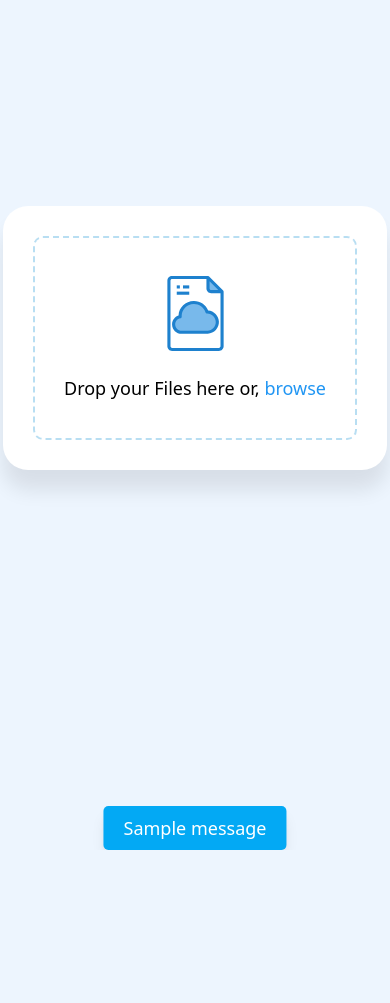
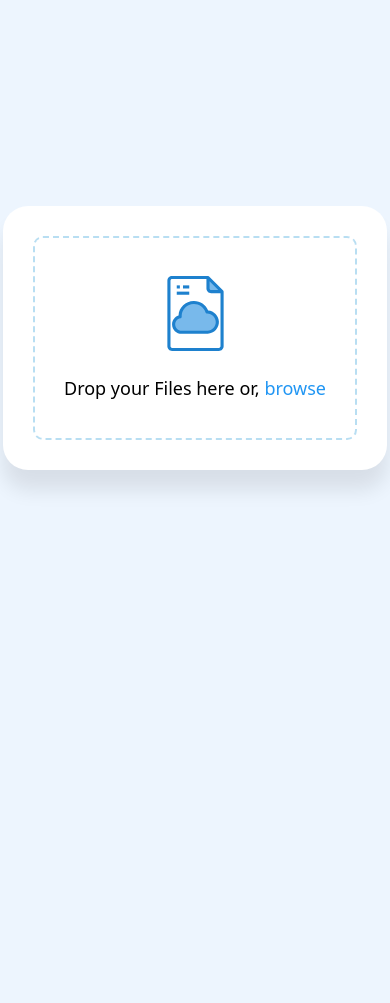
Before and after one commit to naitikvarshney/inShareFront, a plain HTML site: page index.html in a window 390 px wide. Shown: the part 84-1087 px from the top of the page. Before the commit the page ends 934 px from the top, so only its background shows below. Drawn offline with Linux system fonts and the light colour scheme.

Commit message:
Update style.css

```diff
--- a/style.css
+++ b/style.css
@@ -253,7 +253,7 @@
     position: absolute;
     bottom: 10px;
     right: 50%;
-    transform: translate(50%, 100px);
+    transform: translate(50%, 60px);
     padding: 10px 20px;
     background: var(--light-blue);
     color: #fff;
@@ -280,6 +280,10 @@
     :root {
       --container-width: 320px;
     }
+    .body{
+          overflow: hidden;;
+      }
+
     .image-vector {
       display: none;
     }
@@ -289,4 +293,7 @@
     .email-container .filed {
       width: 300px;
     }
+      .toast{
+          transform: translate(50%, 300px);
+      }
   }
```
